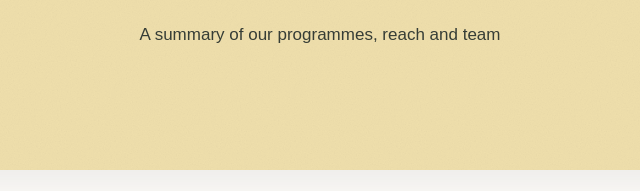
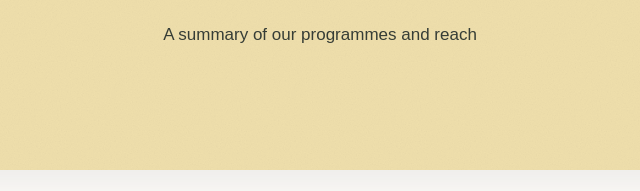
Before and after one commit to akshat0714/neorons-website, a plain HTML site: page profile.html in a window 1280 px wide. Shown: the part 288-479 px from the top of the page, 320-960 px from the left. Drawn offline with Linux system fonts and the light colour scheme.

Commit message:
Update credits and profile labels after content removal

```diff
--- a/profile.html
+++ b/profile.html
@@ -79,7 +79,7 @@
 <div class="page-intro container">
 <p class="eyebrow">Organisation profile</p>
 <h1>Neorons</h1>
-<p class="intro-copy">A summary of our programmes, reach and team</p>
+<p class="intro-copy">A summary of our programmes and reach</p>
 </div>
 <div aria-hidden="true" class="inner-art inner-art-left">
 <div class="mini-paper">
```
Also changed, not shown: credits.html (+1 -1 lines).
